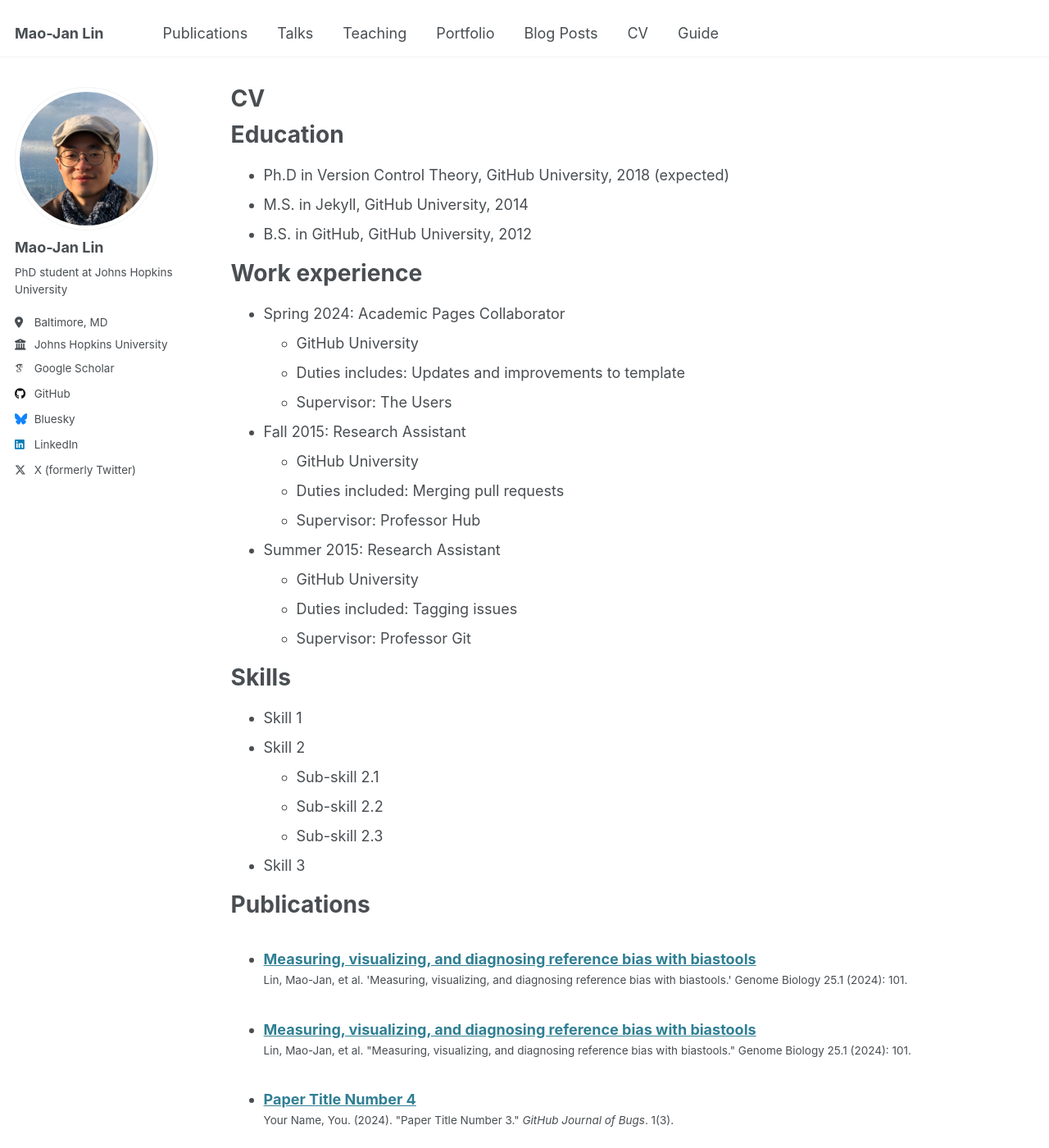
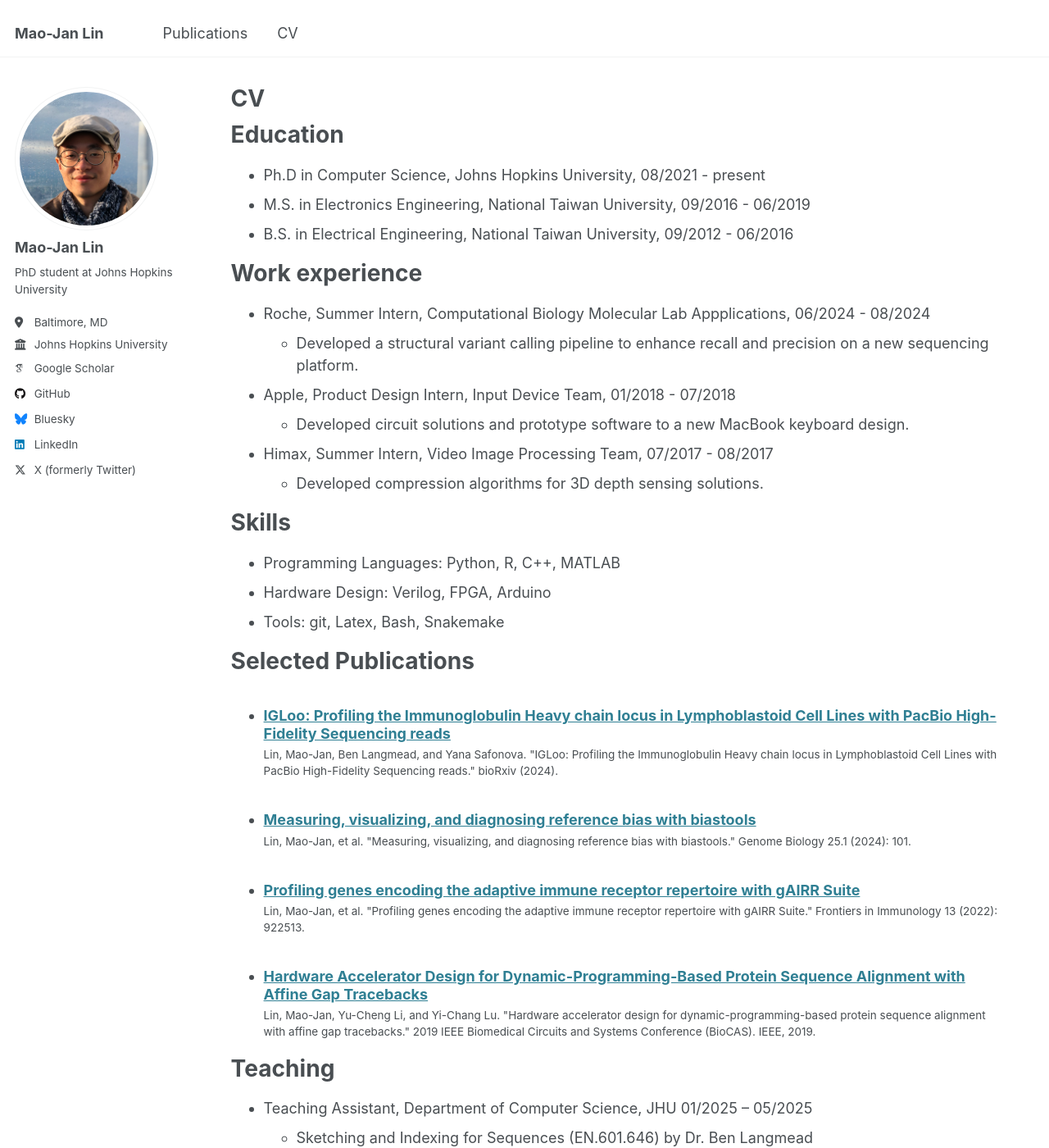
Before and after one commit to maojanlin/maojanlin.github.io, a Jekyll site: the page built from _pages/cv.md, in a window 1280 px wide and 1400 px high. Shown: the whole window at 82% size. Built offline with Jekyll 4.4.1, drawn with Linux system fonts in a browser that asks for light colours; some web fonts are replaced; some of the changed text lies outside the part shown.

Commit message:
update publication and CV

```diff
--- a/_config.yml
+++ b/_config.yml
@@ -81,6 +81,8 @@ publication_category:
     title: 'Books'
   manuscripts:
     title: 'Journal Articles'
+  preprints:
+    title: 'Preprints'
   conferences:
     title: 'Conference Papers'
 
--- a/_pages/cv.md
+++ b/_pages/cv.md
@@ -11,42 +11,45 @@ redirect_from:
 
 Education
 ======
-* Ph.D in Version Control Theory, GitHub University, 2018 (expected)
-* M.S. in Jekyll, GitHub University, 2014
-* B.S. in GitHub, GitHub University, 2012
+* Ph.D in Computer Science, Johns Hopkins University, 08/2021 - present
+* M.S. in Electronics Engineering, National Taiwan University, 09/2016 - 06/2019
+* B.S. in Electrical Engineering, National Taiwan University, 09/2012 - 06/2016
 
 Work experience
 ======
-* Spring 2024: Academic Pages Collaborator
-  * GitHub University
-  * Duties includes: Updates and improvements to template
-  * Supervisor: The Users
+* Roche, Summer Intern, Computational Biology Molecular Lab Appplications, 06/2024 - 08/2024
+  * Developed a structural variant calling pipeline to enhance recall and precision on a new sequencing platform.
 
-* Fall 2015: Research Assistant
-  * GitHub University
-  * Duties included: Merging pull requests
-  * Supervisor: Professor Hub
+* Apple, Product Design Intern, Input Device Team, 01/2018 - 07/2018
+  * Developed circuit solutions and prototype software to a new MacBook keyboard design.
 
-* Summer 2015: Research Assistant
-  * GitHub University
-  * Duties included: Tagging issues
-  * Supervisor: Professor Git
+* Himax, Summer Intern, Video Image Processing Team, 07/2017 - 08/2017
+  * Developed compression algorithms for 3D depth sensing solutions.
 
 Skills
 ======
-* Skill 1
-* Skill 2
-  * Sub-skill 2.1
-  * Sub-skill 2.2
-  * Sub-skill 2.3
-* Skill 3
+* Programming Languages: Python, R, C++, MATLAB
+* Hardware Design: Verilog, FPGA, Arduino
+* Tools: git, Latex, Bash, Snakemake
 
-Publications
+Selected Publications
 ======
   <ul>{% for post in site.publications reversed %}
     {% include archive-single-cv.html %}
   {% endfor %}</ul>
 
+Teaching
+======
+* Teaching Assistant, Department of Computer Science, JHU 01/2025 – 05/2025
+    * Sketching and Indexing for Sequences (EN.601.646) by Dr. Ben Langmead
+* Teaching Assistant, Department of Computer Science, JHU 08/2022 – 12/2022
+    * Introduction to Computational Immunogenomics (EN.601.451) by Dr. Yana Safonova
+* Host of the Lab Programming Workshop, Lab of Dr. Pei-Lung Chen 09/2020 – 11/2020
+    * Python training for clinical data processing
+* Teaching Assistant, Department of Biomechanical Engineering, NTU 07/2020 – 08/2020
+    * Bioinformatics Algorithms (BME5938) by Dr. Chien-Yu Chen
+
+<!--
 Talks
 ======
   <ul>{% for post in site.talks reversed %}
@@ -62,3 +65,4 @@ Teaching
 Service and leadership
 ======
 * Currently signed in to 43 different slack teams
+-->
--- a/_publications/2015-10-01-paper-title-number-3.md
+++ /dev/null
@@ -1,12 +0,0 @@
----
-title: "Measuring, visualizing, and diagnosing reference bias with biastools"
-collection: publications
-category: journal
-permalink: /publication/2015-10-01-paper-title-number-3
-excerpt: 'Recent alignment methods aim to reduce reference bias, where reads with non-reference alleles fail to align correctly. However, threre is a lack of methods for analyzing reference bias. We present biastools, which measures and categorizes reference bias.'
-date: 2024-04-19
-venue: 'Genome Biology'
-#paperurl: 'https://genomebiology.biomedcentral.com/articles/10.1186/s13059-024-03240-8'
-citation: 'Lin, Mao-Jan, et al. "Measuring, visualizing, and diagnosing reference bias with biastools." Genome Biology 25.1 (2024): 101.'
----
-Recent alignment methods aim to reduce reference bias, where reads with non-reference alleles fail to align correctly. However, threre is a lack of methods for analyzing reference bias. We present biastools, which measures and categorizes reference bias.
--- a/_publications/2024-02-17-paper-title-number-4.md
+++ /dev/null
@@ -1,13 +0,0 @@
----
-title: "Paper Title Number 4"
-collection: publications
-#category: conferences
-permalink: /publication/2024-02-17-paper-title-number-4
-excerpt: 'This paper is about fixing template issue #693.'
-date: 2024-02-17
-venue: 'GitHub Journal of Bugs'
-paperurl: 'http://academicpages.github.io/files/paper3.pdf'
-citation: 'Your Name, You. (2024). &quot;Paper Title Number 3.&quot; <i>GitHub Journal of Bugs</i>. 1(3).'
----
-
-The contents above will be part of a list of publications, if the user clicks the link for the publication than the contents of section will be rendered as a full page, allowing you to provide more information about the paper for the reader. When publications are displayed as a single page, the contents of the above "citation" field will automatically be included below this section in a smaller font.
--- /dev/null
+++ b/_publications/IGLoo.md
@@ -0,0 +1,13 @@
+---
+title: "IGLoo: Profiling the Immunoglobulin Heavy chain locus in Lymphoblastoid Cell Lines with PacBio High-Fidelity Sequencing reads"
+collection: publications
+category: preprints
+permalink: /publication/IGLoo/
+excerpt: "The Lymphoblastoid Cell Lines (LCLs) is a mixture of germline and somatically recombined haplotypes in the immunoglobulin (IG) gene regions, making them hard to profile and assemble.  IGLoo is a toolkit to profile the IG heavy chain (IGH) locus in LCLs with HiFi reads.  It can also improve the assembly quality in the IGH locus."
+date: 2024-07-23
+venue: "bioRxiv"
+paperurl: "https://doi.org/10.1101/2024.07.20.604421"
+citation: 'Lin, Mao-Jan, Ben Langmead, and Yana Safonova. "IGLoo: Profiling the Immunoglobulin Heavy chain locus in Lymphoblastoid Cell Lines with PacBio High-Fidelity Sequencing reads." bioRxiv (2024).'
+---
+
+New high-quality human genome assemblies derived from lymphoblastoid cell lines (LCLs) provide reference genomes and pangenomes for genomics studies. However, the characteristics of LCLs pose technical challenges to profiling immunoglobulin (IG) genes. IG loci in LCLs contain a mixture of germline and somatically recombined haplotypes, making them difficult to genotype or assemble accurately. To address these challenges, we introduce IGLoo, a software tool that implements novel methods for analyzing sequence data and genome assemblies derived from LCLs. IGLoo characterizes somatic V(D)J recombination events in the sequence data and identifies the breakpoints and missing IG genes in the LCL-based assemblies. Furthermore, IGLoo implements a novel reassembly framework to improve germline assembly quality by integrating information about somatic events and population structural variantions in the IG loci. We applied IGLoo to study the assemblies from the Human Pangenome Reference Consortium, providing new insights into the mechanisms, gene usage, and patterns of V(D)J recombination, causes of assembly fragmentation in the IG heavy chain (IGH) locus, and improved representation of the IGH assemblies.
--- /dev/null
+++ b/_publications/affine_traceback.md
@@ -0,0 +1,13 @@
+---
+title: "Hardware Accelerator Design for Dynamic-Programming-Based Protein Sequence Alignment with Affine Gap Tracebacks"
+collection: publications
+category: conferences
+permalink: /publication/affine_traceback
+excerpt: 'We propose an ASIC design for dynamic programming sequence alignment with affine-gap traceback.  The architecture reduce memory usage for traceback by 25%.  The design speed up pairwise alignment by 570x'
+date: 2019-10-17
+venue: '2019 IEEE Biomedical Circuits and Systems Conference (BioCAS)'
+paperurl: 'https://ieeexplore.ieee.org/abstract/document/8919080'
+citation: 'Lin, Mao-Jan, Yu-Cheng Li, and Yi-Chang Lu. "Hardware accelerator design for dynamic-programming-based protein sequence alignment with affine gap tracebacks." 2019 IEEE Biomedical Circuits and Systems Conference (BioCAS). IEEE, 2019.'
+---
+
+We propose an ASIC design for dynamic programming sequence alignment with affine-gap traceback.  The architecture reduce memory usage for traceback by 25%.  The design speed up pairwise alignment by 570x
```
Also changed, not shown: _data/navigation.yml (+10 -10 lines), _publications/biastool.md (+2 -2 lines).
